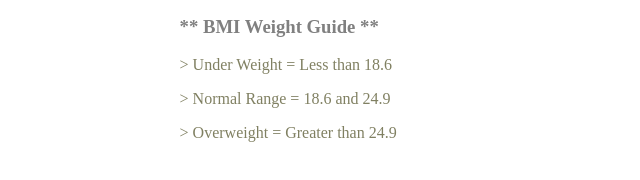
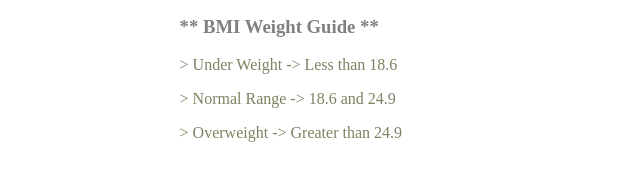
Before and after one commit to abhisekhchaurasia3006/BMI-Calculator, a plain HTML site: page p1.html in a window 1280 px wide. Shown: the part 220-400 px from the top of the page, 319-959 px from the left. Drawn offline with Linux system fonts and the light colour scheme.

Commit message:
finalUpdate

```diff
--- a/p1.html
+++ b/p1.html
@@ -31,9 +31,9 @@
             <div id="results"> <p></p> </div>
             <div id="weight-guide">
                 <h3 id="gt">** BMI Weight Guide **</h3>
-                <p class="g"> > Under Weight = Less than 18.6</p>
-                <p class="g"> > Normal Range = 18.6 and 24.9</p>
-                <p class="g"> > Overweight = Greater than 24.9</p>
+                <p class="g"> > Under Weight -> Less than 18.6</p>
+                <p class="g"> > Normal Range -> 18.6 and 24.9</p>
+                <p class="g"> > Overweight -> Greater than 24.9</p>
             </div>
         </form>
     </div>
```
